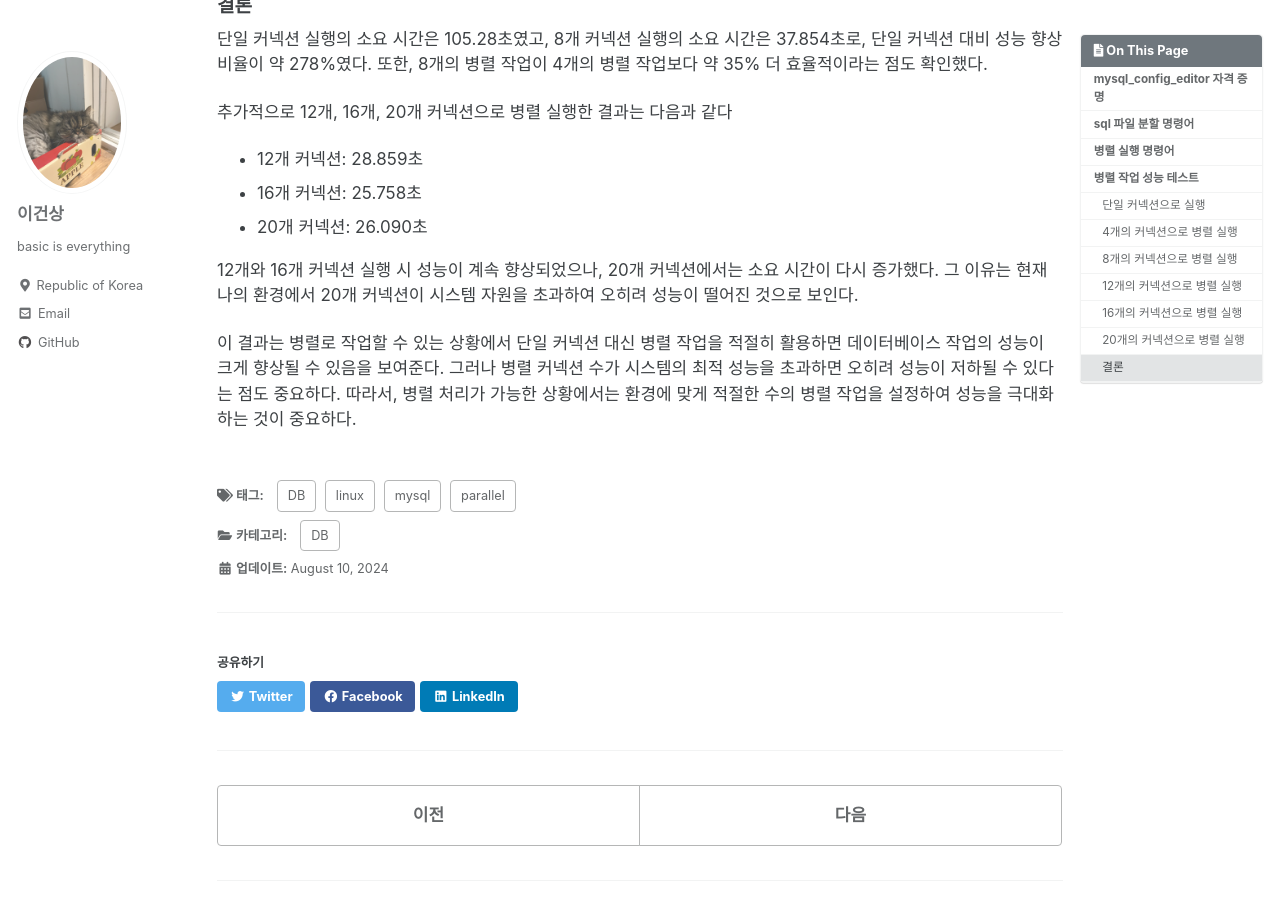
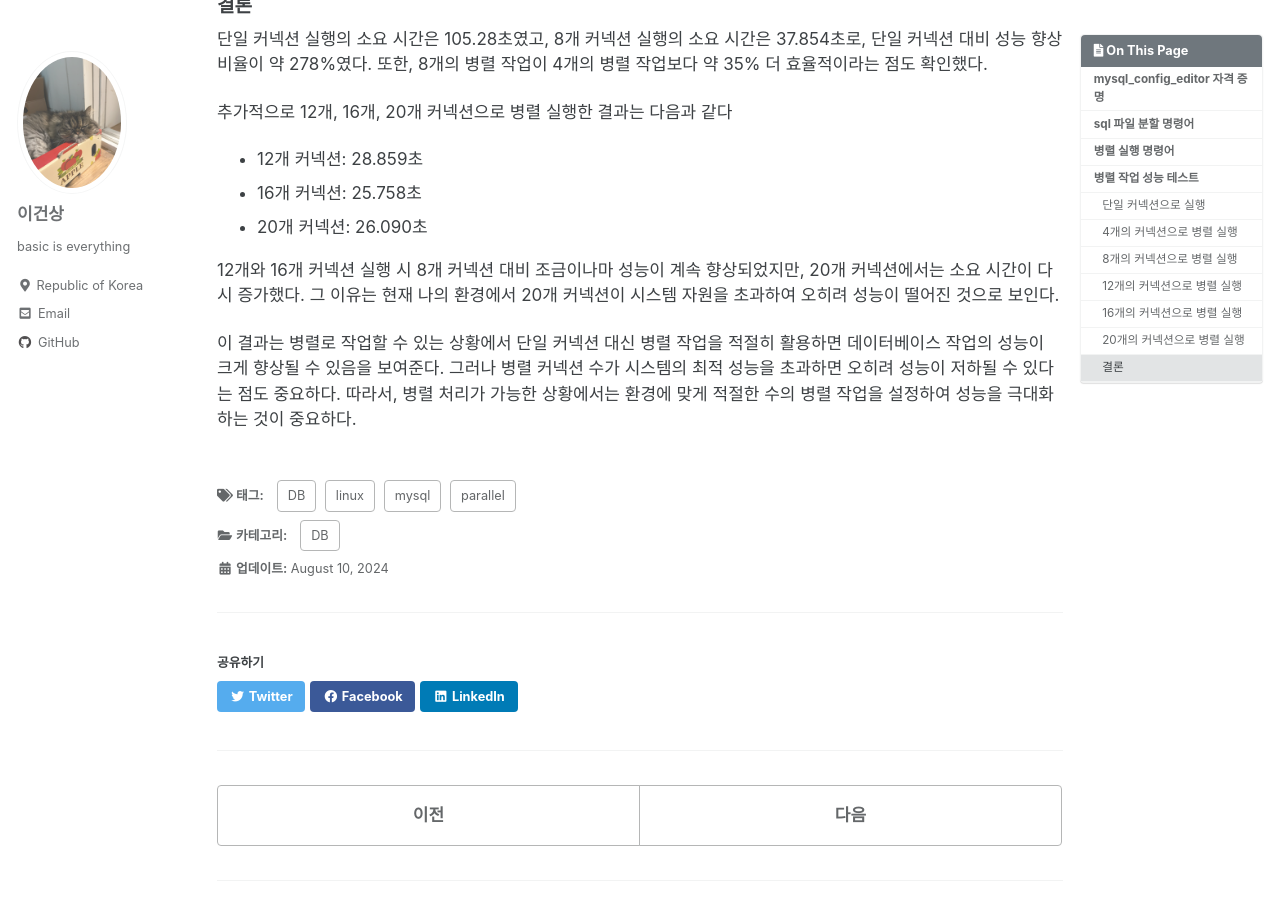
Before and after one commit to kunsanglee/kunsanglee.github.io, a Jekyll site: the page built from _posts/DB/2024-08-10-sql-파일-이용해서-데이터-저장.md, in a window 1280 px wide and 900 px high, scrolled down 4972 px. Built offline with Jekyll 4.4.1, drawn with Linux system fonts in a browser that asks for light colours; cached includes are drawn as plain includes; comment, search, counter and statistics services are not loaded.

```diff
--- a/_posts/DB/2024-08-10-sql-파일-이용해서-데이터-저장.md
+++ b/_posts/DB/2024-08-10-sql-파일-이용해서-데이터-저장.md
@@ -176,6 +176,6 @@
 - 16개 커넥션: 25.758초
 - 20개 커넥션: 26.090초
 
-12개와 16개 커넥션 실행 시 성능이 계속 향상되었으나, 20개 커넥션에서는 소요 시간이 다시 증가했다. 그 이유는 현재 나의 환경에서 20개 커넥션이 시스템 자원을 초과하여 오히려 성능이 떨어진 것으로 보인다.
+12개와 16개 커넥션 실행 시 8개 커넥션 대비 조금이나마 성능이 계속 향상되었지만, 20개 커넥션에서는 소요 시간이 다시 증가했다. 그 이유는 현재 나의 환경에서 20개 커넥션이 시스템 자원을 초과하여 오히려 성능이 떨어진 것으로 보인다.
 
 이 결과는 병렬로 작업할 수 있는 상황에서 단일 커넥션 대신 병렬 작업을 적절히 활용하면 데이터베이스 작업의 성능이 크게 향상될 수 있음을 보여준다. 그러나 병렬 커넥션 수가 시스템의 최적 성능을 초과하면 오히려 성능이 저하될 수 있다는 점도 중요하다. 따라서, 병렬 처리가 가능한 상황에서는 환경에 맞게 적절한 수의 병렬 작업을 설정하여 성능을 극대화하는 것이 중요하다.
```
